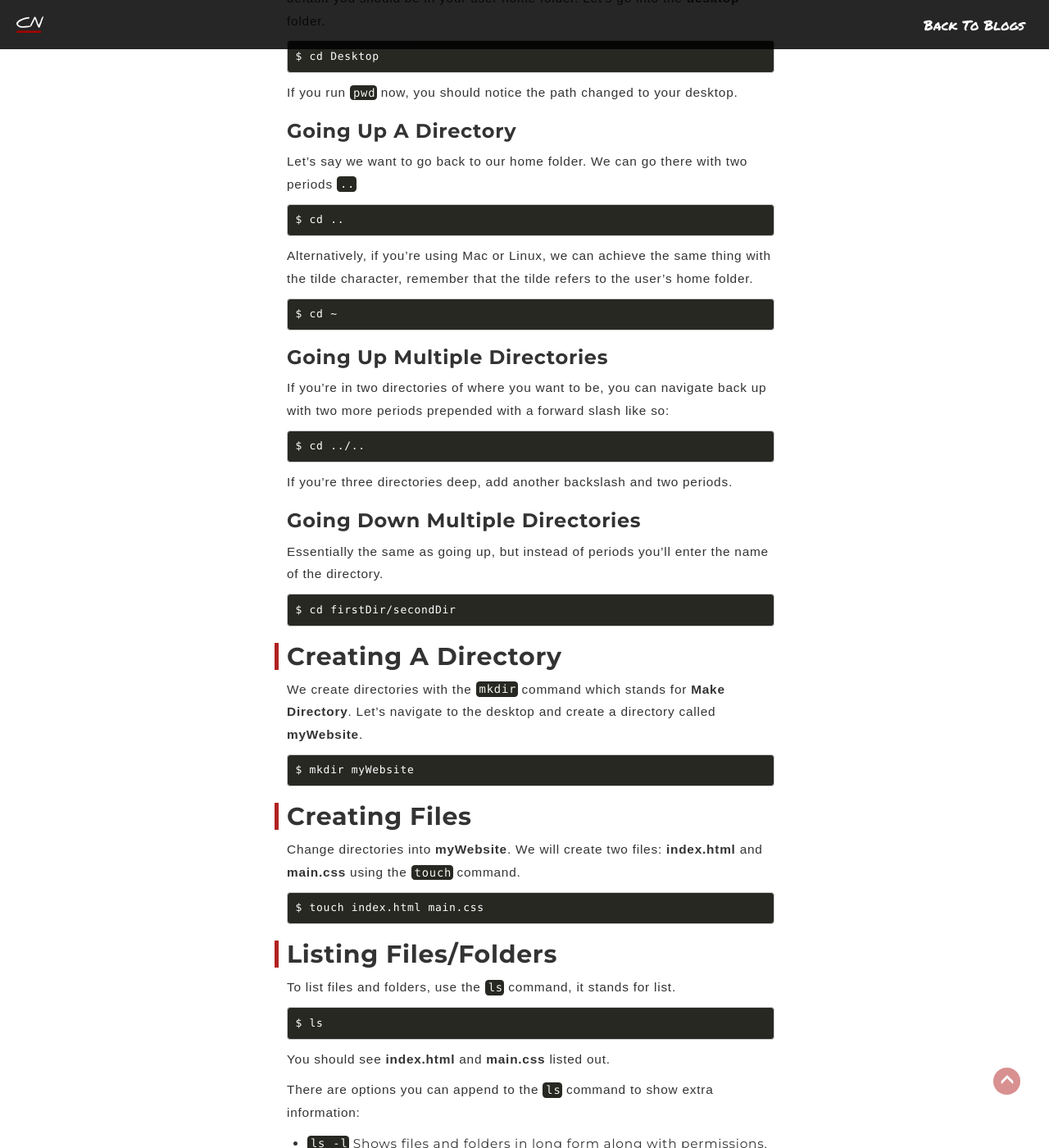
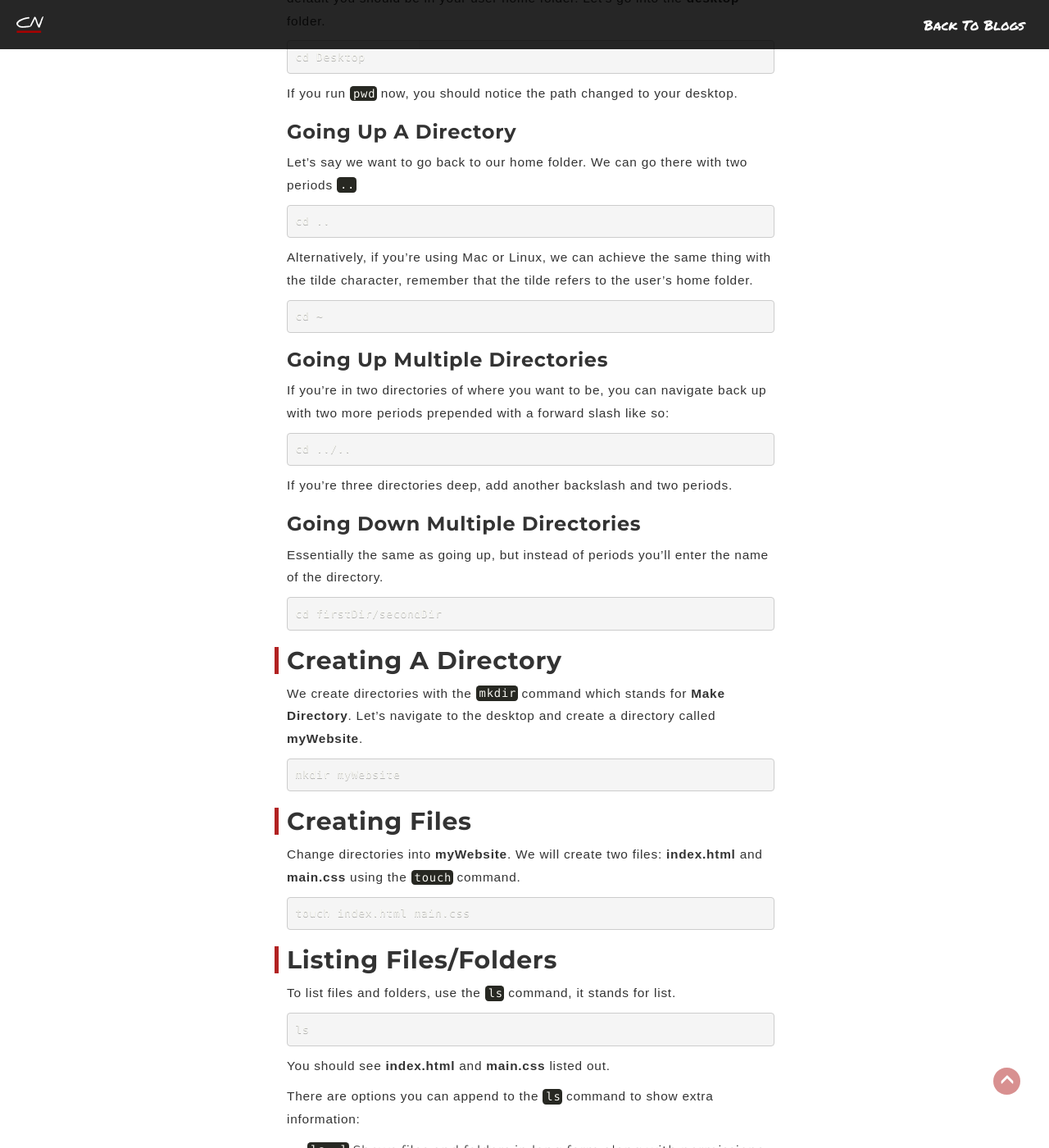
Before and after one commit to crisnoel12/crisnoel12.github.io, a Jekyll site: the page built from _posts/2017-02-17-introduction-to-the-command-line.md, in a window 1280 px wide and 1400 px high, scrolled down 2456 px. Shown: the whole window at 82% size. Built offline with Jekyll 4.4.1, drawn with Linux system fonts in a browser that asks for light colours; some web fonts are replaced; comment, search, counter and statistics services are not loaded; some of the changed text lies outside the part shown.

Commit message:
added bash highlighting to terminal commands

```diff
--- a/_posts/2017-02-17-introduction-to-the-command-line.md
+++ b/_posts/2017-02-17-introduction-to-the-command-line.md
@@ -40,46 +40,60 @@
 ## Changing Directories
 We can change our **current working directory** by using the `cd` command. By default you should be in your user home folder. Let's go into the **desktop** folder.
 
-    $ cd Desktop
+{% highlight bash %}
+cd Desktop
+{% endhighlight %}
 
 If you run `pwd` now, you should notice the path changed to your desktop.
 
 ### Going Up a Directory
 Let's say we want to go back to our home folder. We can go there with two periods `..`
 
-    $ cd ..
+{% highlight bash %}
+cd ..
+{% endhighlight %}
 
 Alternatively, if you're using Mac or Linux, we can achieve the same thing with the tilde character, remember that the tilde refers to the user's home folder.
 
-    $ cd ~
+{% highlight bash %}
+cd ~
+{% endhighlight %}
 
 ### Going Up Multiple Directories
 If you're in two directories of where you want to be, you can navigate back up with two more periods prepended with a forward slash like so:
 
-    $ cd ../..
-
+{% highlight bash %}
+cd ../..
+{% endhighlight %}
 If you're three directories deep, add another backslash and two periods.
 
 ### Going Down Multiple Directories
 Essentially the same as going up, but instead of periods you'll enter the name of the directory.
 
-    $ cd firstDir/secondDir
+{% highlight bash %}
+cd firstDir/secondDir
+{% endhighlight %}
 
 ## Creating a Directory
 We create directories with the `mkdir` command which stands for **Make Directory**. Let's navigate to the desktop and create a directory called **myWebsite**.
 
-    $ mkdir myWebsite
+{% highlight bash %}
+mkdir myWebsite
+{% endhighlight %}
 
 ## Creating Files
 Change directories into **myWebsite**. We will create two files: **index.html** and **main.css** using the `touch` command.
 
-    $ touch index.html main.css
+{% highlight bash %}
+touch index.html main.css
+{% endhighlight %}
 
 ## Listing Files/Folders
 To list files and folders, use the `ls` command, it stands for list.
 
-    $ ls
-
+{% highlight bash %}
+ls
+{% endhighlight %}
 You should see **index.html** and **main.css** listed out.
 
 There are options you can append to the `ls` command to show extra information:
@@ -90,36 +104,48 @@
 ## Moving Files/Folders
 Let's reorganize and move the **main.css** file into a **css** folder. Create a **css** folder with the `mkdir` command, make sure your current working directory is **myWebsite**. Now we can move **main.css** with the `mv` command. We type **mv** followed by the file or folder we want to move and then follow that by the directory we want to move it to.
 
-    $ mv main.css css
+{% highlight bash %}
+mv main.css css
+{% endhighlight %}
 
 Cd into the css folder and use the `ls` command. You should see `main.css` relocated.
 
 ## Renaming Files/Folders
 Renaming and moving files/folders are very similar, they both use the `mv` command. Instead of specifying the folder you want to relocate to, you just makeup a name that you want to rename your file/folder. Let's rename **main.css** to **styles.css**.
 
-    $ mv main.css styles.css
+{% highlight bash %}
+mv main.css styles.css
+{% endhighlight %}
 
 Let's run `ls` again to check that we did it correctly.
 
 ## Deleting Files/Folders
 To demonstrate deletion commands, create one new folder named **test** and one new file named **custom.css**. The command we will use is `rm`, it stands for remove and it will completely remove those files/folders from your computer. Let's remove the **custom.css** file.
 
-    $ rm custom.css
+{% highlight bash %}
+rm custom.css
+{% endhighlight %}
 
 For the **test** folder we cant just use `rm`, it will result in an error, we must use the `-r` option which stands for recursively. So run:
 
-    $ rm -r test
+{% highlight bash %}
+rm -r test
+{% endhighlight %}
 
 Double check that they're gone using `ls`.
 
 ## Copying Files/Folders
 If you need to copy a file/folder, use the `cp` command. The syntax for that is `cp folderToBeCopied newCopiedFolder`. Let's recreate the **test** folder and **custom.css** file that we deleted in the last section. Now let's copy **custom.css** into a new file called **custom2.css**.
 
-    $ cp custom.css custom2.css
+{% highlight bash %}
+cp custom.css custom2.css
+{% endhighlight %}
 
 With directories, we have to use the `-r` flag again, or else we'll get an error. Let's recreate the **test** folder into a folder named **test2**.
 
-    $ cp test test2
+{% highlight bash %}
+cp test test2
+{% endhighlight %}
 
 ## Tips and Tricks
 ### Clearing the Command Line
```
Also changed, not shown: _posts/2017-02-28-getting-started-with-node-js.md (+27 -9 lines), _posts/2017-03-29-mongodb-for-beginners.md (+36 -12 lines).
